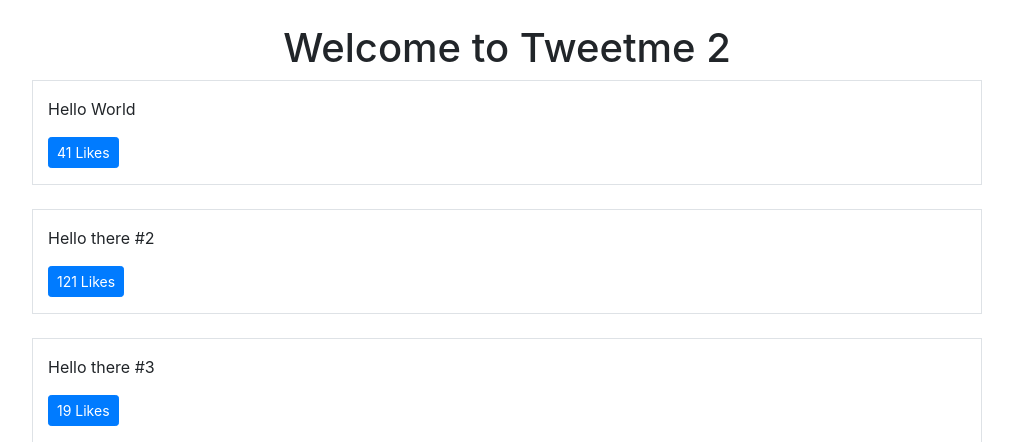
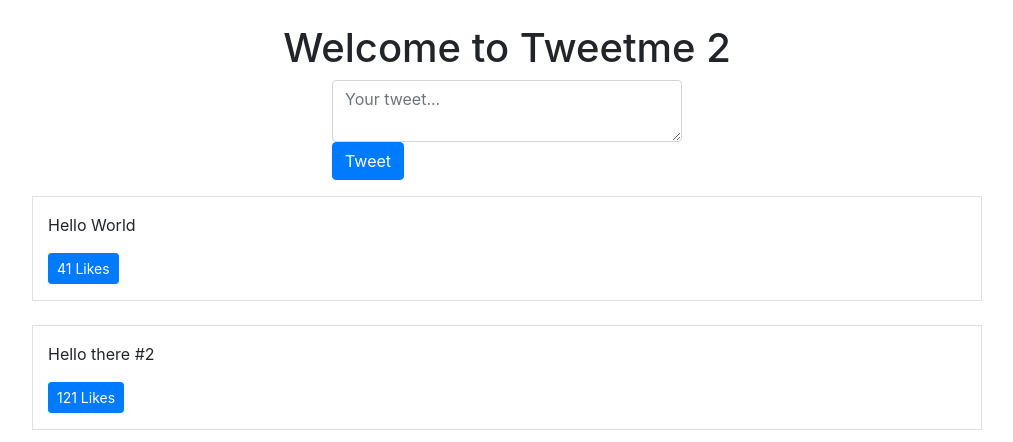
Before and after one commit to rafsan99/tweetme, a Django app: page / in a window 1280 px wide. Shown: the part 56-498 px from the top of the page, without its empty margins (133-1146 px from the left). Run offline with Django 3.2, Linux system fonts and the light colour scheme; data comes from the database, SQL or seed files in the repository; both versions use the stored data as it was after the commit; some libraries are stand-ins or nearby versions.

Commit message:
Form and URL redirect

```diff
--- a/templates/pages/home.html
+++ b/templates/pages/home.html
@@ -12,6 +12,16 @@ This is amazing!!!!
     </div>
 </div>
 
+<div class='row mb-3'>
+    <div class='col-md-4 mx-auto col-10'>
+        <form class='form' method='POST' action='/create-tweet'>
+            {% csrf_token %}
+            <input type='hidden' value='/' name='next'/>
+            <textarea class='form-control' name='content' placeholder='Your tweet...'></textarea>
+            <button type='submit' class='btn btn-primary'>Tweet</button>
+        </form>
+    </div>
+</div>
 
 <div class='row' id='tweets'>
 Loading...
--- a/tweetme2/settings.py
+++ b/tweetme2/settings.py
@@ -25,7 +25,7 @@ SECRET_KEY = '2c20k5%h7z8(jx3#^-u(=a7#l^y!+dhc&ij4ekif2e9)x35h4i'
 # SECURITY WARNING: don't run with debug turned on in production!
 DEBUG = True
 
-ALLOWED_HOSTS = []
+ALLOWED_HOSTS = ['127.0.0.1']
 
 
 # Application definition
--- a/tweets/views.py
+++ b/tweets/views.py
@@ -1,11 +1,13 @@
 import random
+from django.conf import settings
 from django.http import HttpResponse, Http404, JsonResponse
-from django.shortcuts import render
+from django.shortcuts import render, redirect
+from django.utils.http import is_safe_url
 
 from .forms import TweetForm
 from .models import Tweet
-# Create your views here.
 
+ALLOWED_HOSTS = settings.ALLOWED_HOSTS
 
 def home_view(request, *args, **kwargs):
     # return HttpResponse("<h1>Hello World</h1>")
@@ -13,10 +15,14 @@ def home_view(request, *args, **kwargs):
 
 def tweet_create_view(request, *args, **kwargs):
     form = TweetForm(request.POST or None)
+    next_url = request.POST.get("next") or None
+    print("next url", next_url)
     if form.is_valid():
         obj = form.save(commit=False)
         #do other form realated logic
         obj.save()
+        if next_url != None and is_safe_url(next_url, ALLOWED_HOSTS):
+            return redirect(next_url)
         form = TweetForm()
     return render(request, 'components/form.html', context={"form": form})
 
```
Also changed, not shown: db.sqlite3.
